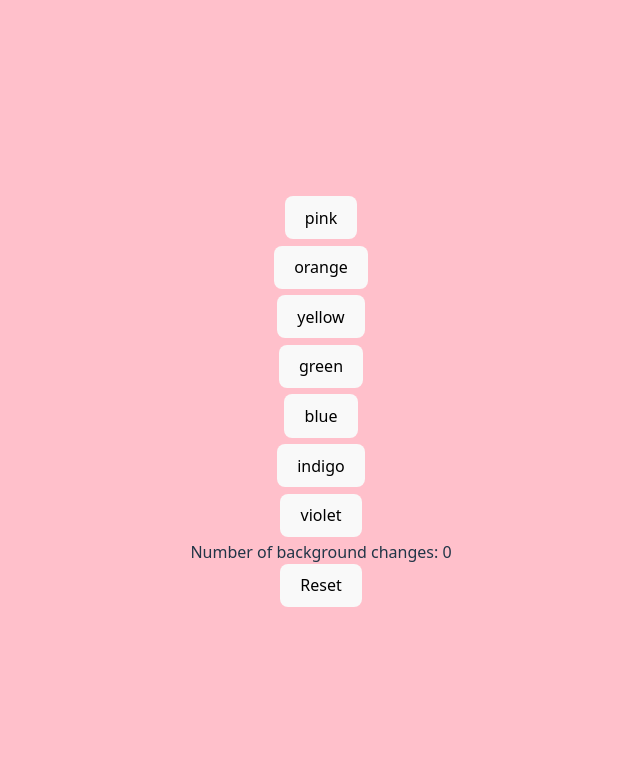
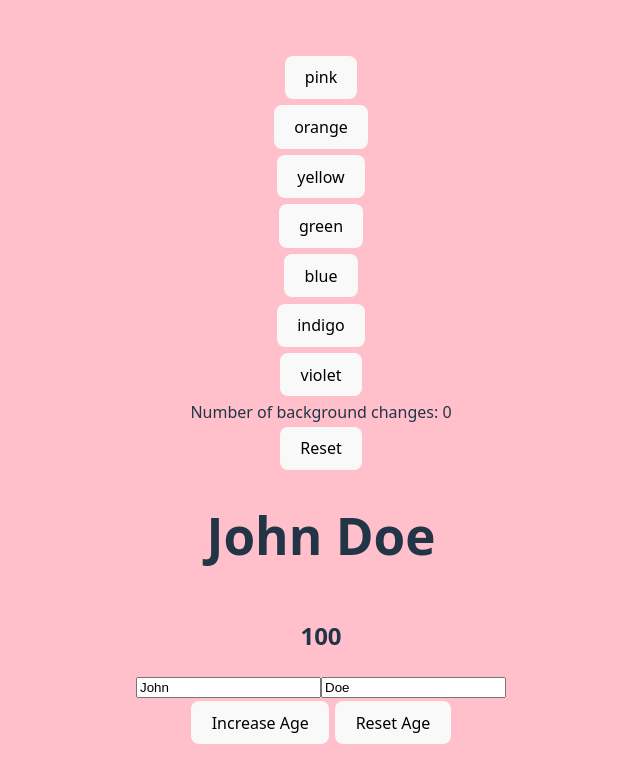
Before and after one commit to philbjern/portfolio, a React (Vite) app in the folder odin-project/react/first-react-app/: page / in a window 1280 px wide. Shown: the top 782 px of the page, without its empty margins (319-959 px from the left). Built offline with nearby package versions, Linux system fonts and the light colour scheme.

Commit message:
feat: state exercises

```diff
--- a/odin-project/react/first-react-app/src/App.css
+++ b/odin-project/react/first-react-app/src/App.css
@@ -14,7 +14,7 @@
   justify-content: center;
 }
 
-button[type="button"] {
+button {
   margin: 0.2rem;
 }
 
--- a/odin-project/react/first-react-app/src/App.jsx
+++ b/odin-project/react/first-react-app/src/App.jsx
@@ -2,28 +2,60 @@
 import './App.css'
 import { useState } from 'react';
 
-function Button({text="Click me!", color="blue", fontSize=12, handleClick}) {
-  const buttonStyle = {
-    color: color,
-    fontSize: fontSize + 'px',
-    display: 'block',
-    margin: '10px auto'
+function Person() {
+  const [person, setPerson] = useState({ firstName: "John", lastName: "Doe", age: 100})
+
+  const handleIncreaseAge = () => {
+    console.log("in handleIncreaseAge (before setPerson call): ", person);
+    // copy the existing person object into new object
+    // while updating age property
+    const newPerson = {...person, age: person.age + 1}
+    setPerson(newPerson)
+    console.log("in handleIncreaseAge (after setPerson call): ", person);
+  }
+
+  console.log("during render: ", person)
+
+  return (
+    <>
+      <h1>{person.firstName} {person.lastName}</h1>
+      <h2>{person.age}</h2>
+      <div>
+        <CustomInput placeholder="first name" item={person.firstName} updateItem={(value) => setPerson({...person, firstName: value})}/>
+        <CustomInput placeholder="last name" item={person.lastName} updateItem={(value) => setPerson({...person, lastName: value})}/>
+      </div>
+      <div>
+        <button onClick={handleIncreaseAge}>Increase Age</button>
+        <button onClick={() => setPerson({...person, age: 100})}>Reset Age</button>
+      </div>
+    </>
+  )
+}
+
+function CustomInput({ placeholder, item, updateItem }) {
+  const [value, setValue] = useState(item);
+
+  const handleInputChange = (event) => {
+    setValue(event.target.value);
+    updateItem(event.target.value)
   }
 
   return (
-    <button style={buttonStyle} onClick={handleClick}>{text}</button>
-  )
+    <input
+      type="text"
+      placeholder={placeholder}
+      value={value}
+      onChange={handleInputChange}
+    />
+  );
 }
+
 
 const COLORS = ['pink', 'orange', 'yellow', 'green', 'blue', 'indigo', 'violet']
 
 function App() {
   const [backgroundColor, setBackgroundColor] = useState(COLORS[0]);
   const [numberOfBackgroundChanges, setNumberOfBackgroundChanges] = useState(0);
-
-  const handleButtonClick = (url) => {
-    window.location.href = url;
-  }
 
   const updateNumberOfBackgroundChanges = () => {
     setNumberOfBackgroundChanges(numberOfBackgroundChanges + 1);
@@ -52,9 +84,9 @@ function App() {
       ))}
       <div>
           Number of background changes: {numberOfBackgroundChanges}
-
       </div>
       <button onClick={resetNumberOfBgChanges}>Reset</button>
+      <Person />
     </div>
   )
 }
```
